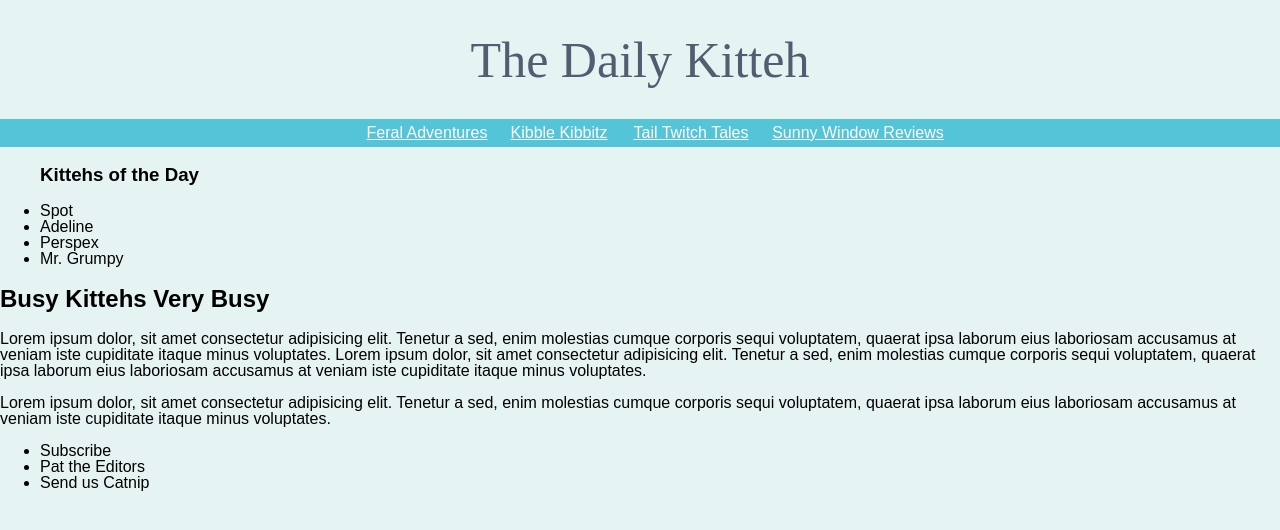
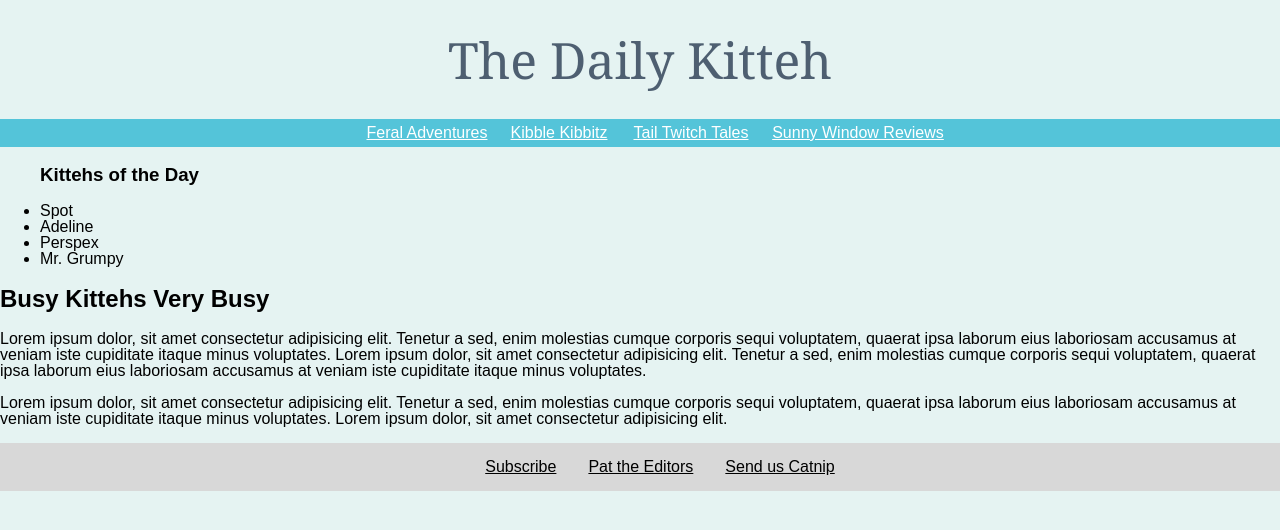
Before and after one commit to mary-toth/the-daily-kitteh, a website: page public/index.html in a window 1280 px wide. Drawn offline with Linux system fonts and the light colour scheme.

Commit message:
footer done

```diff
--- a/public/index.html
+++ b/public/index.html
@@ -12,10 +12,18 @@
       <h1 class="title">The Daily Kitteh</h1>
 
       <ul class="header-stuff">
-        <li class="li-1"><a href="google.com">Feral Adventures</a></li>
-        <li class="li-2"><a href="google.com">Kibble Kibbitz</a></li>
-        <li class="li-3"><a href="google.com">Tail Twitch Tales</a></li>
-        <li class="li-4"><a href="google.com">Sunny Window Reviews</a></li>
+        <li class="li-1">
+          <a class="link-1" href="https://google.com">Feral Adventures</a>
+        </li>
+        <li class="li-2">
+          <a class="link-2" href="https://google.com">Kibble Kibbitz</a>
+        </li>
+        <li class="li-3">
+          <a class="link-3" href="https://google.com">Tail Twitch Tales</a>
+        </li>
+        <li class="li-4">
+          <a class="link-4" href="https://google.com">Sunny Window Reviews</a>
+        </li>
       </ul>
     </header>
 
@@ -41,13 +49,15 @@
       Lorem ipsum dolor, sit amet consectetur adipisicing elit. Tenetur a sed,
       enim molestias cumque corporis sequi voluptatem, quaerat ipsa laborum eius
       laboriosam accusamus at veniam iste cupiditate itaque minus voluptates.
+      Lorem ipsum dolor, sit amet consectetur adipisicing elit.
     </p>
 
-    <footer class="footer-container">
+    <!-- <footer class= "footer-container"></footer> -->
+    <footer>
       <ul class="footer-list">
-        <li>Subscribe</li>
-        <li>Pat the Editors</li>
-        <li>Send us Catnip</li>
+        <li class="subscribe"><a class= "link-5" href= https://google.com>Subscribe</a></li>
+        <li class="editors"><a class= "link-6" href= https://google.com>Pat the Editors</a></li>
+        <li class="send"><a class= "link-7" href= https://google.com>Send us Catnip</a></li>
       </ul>
     </footer>
   </body>
--- a/public/screen.css
+++ b/public/screen.css
@@ -17,13 +17,14 @@ body {
   justify-content: center;
   min-height: 50px;
   padding: 1px;
-  font-family: 'Times New Roman', serif;
+  font-family: 'Georgia', serif;
   font-size: 50px;
-  font-weight: lighter;
+  font-weight: normal;
   color: rgb(78, 95, 113);
 }
 ul.header-stuff {
   display: flex;
+  flex-wrap: wrap;
   justify-content: center;
   list-style-type: none;
   background-color: rgb(84, 196, 217);
@@ -55,6 +56,25 @@ ul.header-stuff {
   padding: 6px;
 }
 
+ul.footer-list {
+  display: flex;
+  flex-wrap: wrap;
+  background-color: rgb(216, 216, 216);
+  justify-content: center;
+  list-style-type: none;
+
+  /* height: 50px; */
+}
+
+.subscribe {
+  padding: 16px;
+}
+.editors {
+  padding: 16px;
+}
+.send {
+  padding: 16px;
+}
 /* header {
   display: flex;
   justify-content: center;
@@ -85,6 +105,14 @@ ul.header-stuff {
   background-color: green;
 }  */
 
-a {
+a.link-1,
+.link-2,
+.link-3,
+.link-4 {
   color: white;
 }
+a.link-5,
+.link-6,
+.link-7 {
+  color: black;
+}
```
